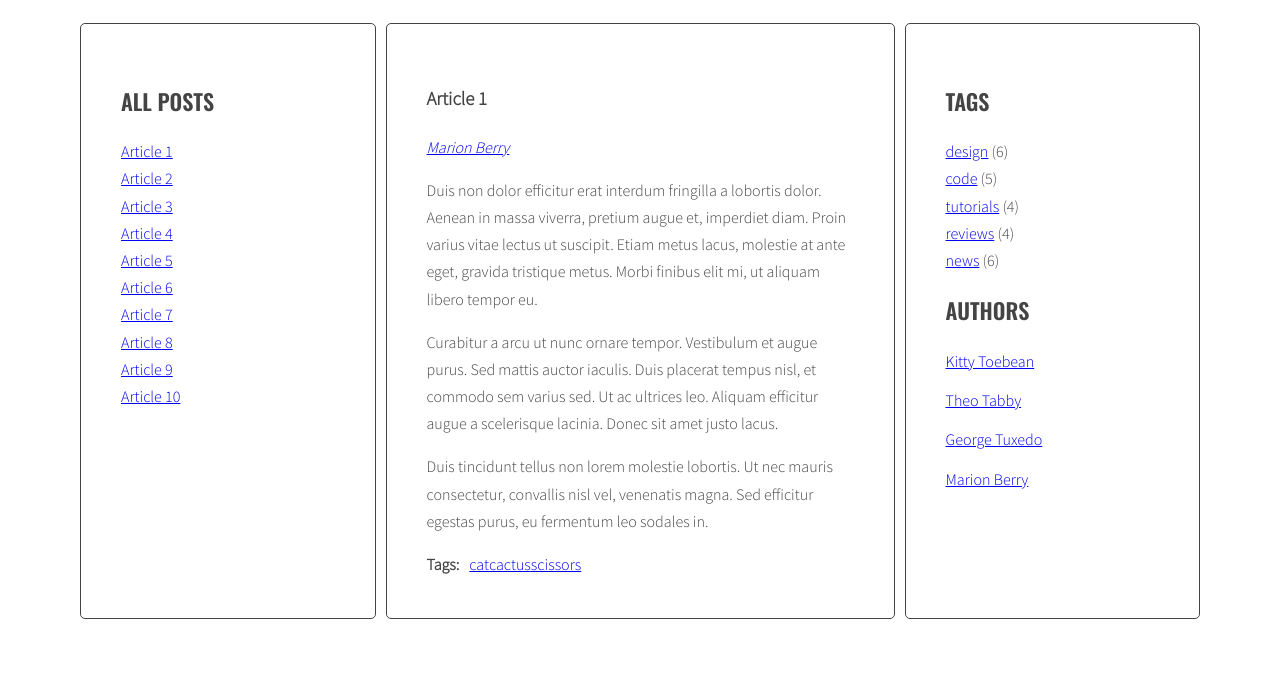
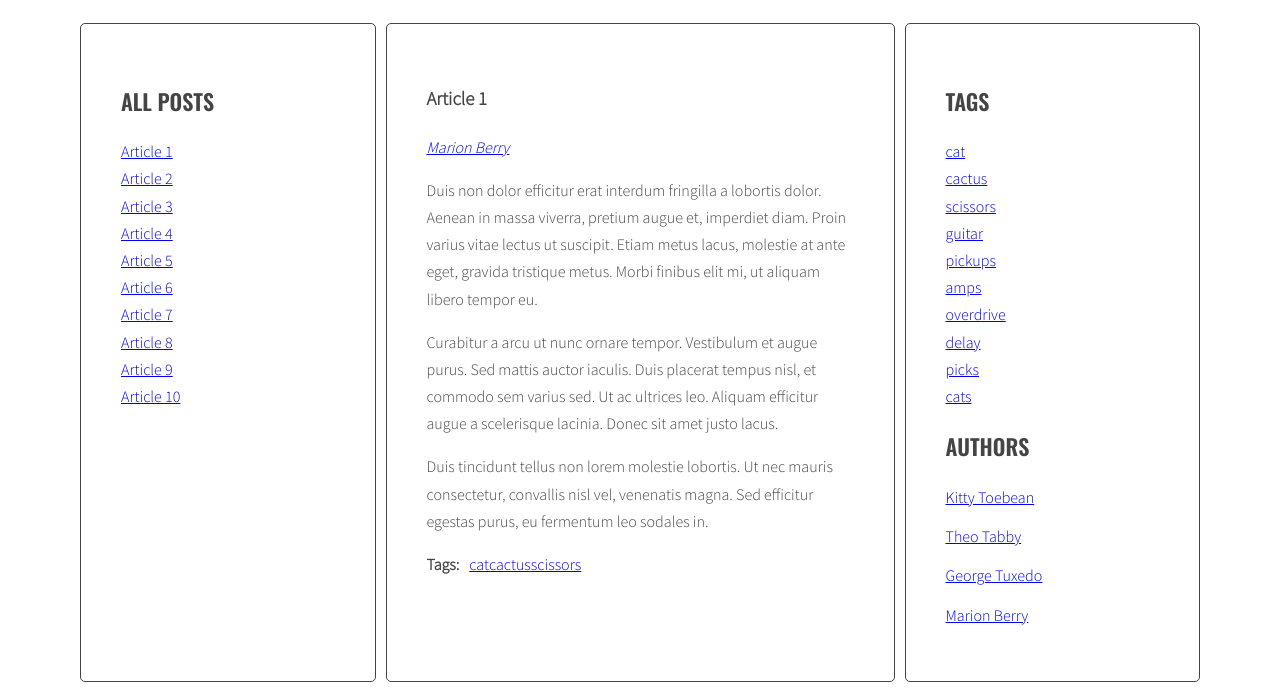
Before and after one commit to gombroo/javascript-blog, a website: page index.html in a window 1280 px wide. Shown: the part 220-910 px from the top of the page. Before the commit the page ends 847 px from the top, so only its background shows below. Drawn offline with nearby package versions, Linux system fonts and the light colour scheme.

Commit message:
Add 'allTags' array to 'generateTags' function

```diff
--- a/index.html
+++ b/index.html
@@ -191,11 +191,11 @@
           <aside class="sidebar">
             <h2 class="section-title">Tags</h2>
             <ul class="list tags">
-              <li><a href="#">design</a> <span>(6)</span></li>
+              <!-- <li><a href="#">design</a> <span>(6)</span></li>
               <li><a href="#">code</a> <span>(5)</span></li>
               <li><a href="#">tutorials</a> <span>(4)</span></li>
               <li><a href="#">reviews</a> <span>(4)</span></li>
-              <li><a href="#">news</a> <span>(6)</span></li>
+              <li><a href="#">news</a> <span>(6)</span></li> -->
             </ul>
             <h2 class="section-title">Authors</h2>
             <ul class="list authors">
--- a/js/script.js
+++ b/js/script.js
@@ -43,7 +43,7 @@ const titleClickHandler = function(event){
 
 
 /* ------------------------------ */
-/* Generate title list with JS */
+/* Generate title links */
 /* ------------------------------ */
 
 const optArticleSelector = '.post',
@@ -106,13 +106,20 @@ function generateTitleLinks(customSelector = '') {
 generateTitleLinks();
 
 
+/* ------------------------------ */
+/* Generate tags */
+/* ------------------------------ */
+
 function generateTags(){
 
-  /* [DONE] find all articles */
-  const articles = document.querySelectorAll(optArticleSelector);
+  /* [NEW] create a new variable allTags with an empty array */
+  let allTags = [];
 
-  /* [DONE] START LOOP: for every article: */
-  for(let article of articles) {
+    /* [DONE] find all articles */
+    const articles = document.querySelectorAll(optArticleSelector);
+
+    /* [DONE] START LOOP: for every article: */
+    for(let article of articles) {
 
     /* [DONE] find tags wrapper */
     const tagsWrapper = article.querySelector(optArticleTagsSelector);
@@ -135,6 +142,12 @@ function generateTags(){
       /* [DONE] add generated code to html variable */
       html = html + linkHTML;
 
+      /* [NEW] check if this link is NOT already in allTags */
+      if(allTags.indexOf(linkHTML) == -1){
+
+        /* [NEW] add generated code to allTags array */
+        allTags.push(linkHTML);
+      }
       /* END LOOP: for each tag */
     }
 
@@ -142,7 +155,13 @@ function generateTags(){
     tagsWrapper.innerHTML = html;
 
     /* END LOOP: for every article: */
-  }
+    }
+
+    /* [NEW] find list of tags in right column */
+    const tagList = document.querySelector('.tags');
+
+    /* [NEW] add html from allTags to tagList */
+    tagList.innerHTML = allTags.join(' ');
 }
 
 generateTags();
@@ -190,7 +209,6 @@ function tagClickHandler(event){
   generateTitleLinks('[data-tags~="' + tag + '"]');
 }
 
-
 function addClickListenersToTags(){
 
   /* find all links to tags */
@@ -208,6 +226,10 @@ function addClickListenersToTags(){
 
 addClickListenersToTags();
 
+
+/* ------------------------------ */
+/* Generate authors */
+/* ------------------------------ */
 
 function generateAuthors(){
 
@@ -285,7 +307,6 @@ function authorClickHandler(event){
   generateTitleLinks('[data-author="' + author + '"]');
 }
 
-
 function addClickListenersToAuthors() {
 
   /* find all links to authors */
@@ -302,3 +323,8 @@ function addClickListenersToAuthors() {
 }
 
 addClickListenersToAuthors();
+
+
+/* ------------------------------ */
+/* Generate tags in sidebar */
+/* ------------------------------ */
```
